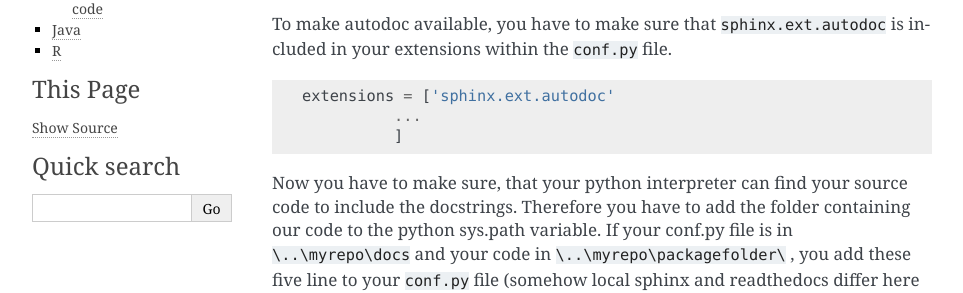
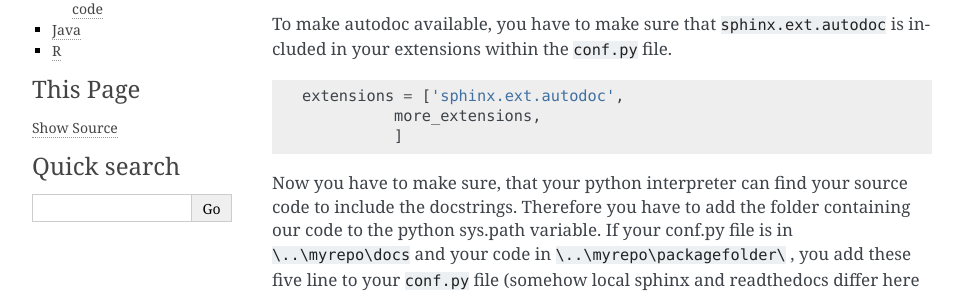
Before and after one commit to dennisatabay/exmplpckg, a Sphinx documentation site: the page built from docs/autodoc.rst, in a window 1280 px wide and 900 px high. Shown: the part 348-641 px from the top of the window, without its empty margins (148-1111 px from the left). Built offline with Sphinx 7.4.7, drawn with Linux system fonts in a browser that asks for light colours; pages that are not in the unit, such as notebooks, are missing from menus.

Commit message:
update autodoc.rst

```diff
--- a/docs/autodoc.rst
+++ b/docs/autodoc.rst
@@ -16,8 +16,8 @@
 To make autodoc available, you have to make sure that ``sphinx.ext.autodoc`` is included in your extensions
 within the ``conf.py`` file. ::
 
-	extensions = ['sphinx.ext.autodoc'
-                  ...
+	extensions = ['sphinx.ext.autodoc',
+                  more_extensions,
                   ]
 
 Now you have to make sure, that your python interpreter can find your source code to include the docstrings.
@@ -91,12 +91,10 @@
 And you can show the docstring of the :class:`~exmplpckg.base.LinearFunction` here:
 
 .. autoclass:: exmplpckg.base.LinearFunction
-   :noindex:
 
 Or just the docstring of its method :meth:`~exmplpckg.base.LinearFunction.fit`
 
 .. automethod:: exmplpckg.base.LinearFunction.fit
-   :noindex:
 
 
 For both, you should see the source code, when selecting ``source`` on the right.
```
